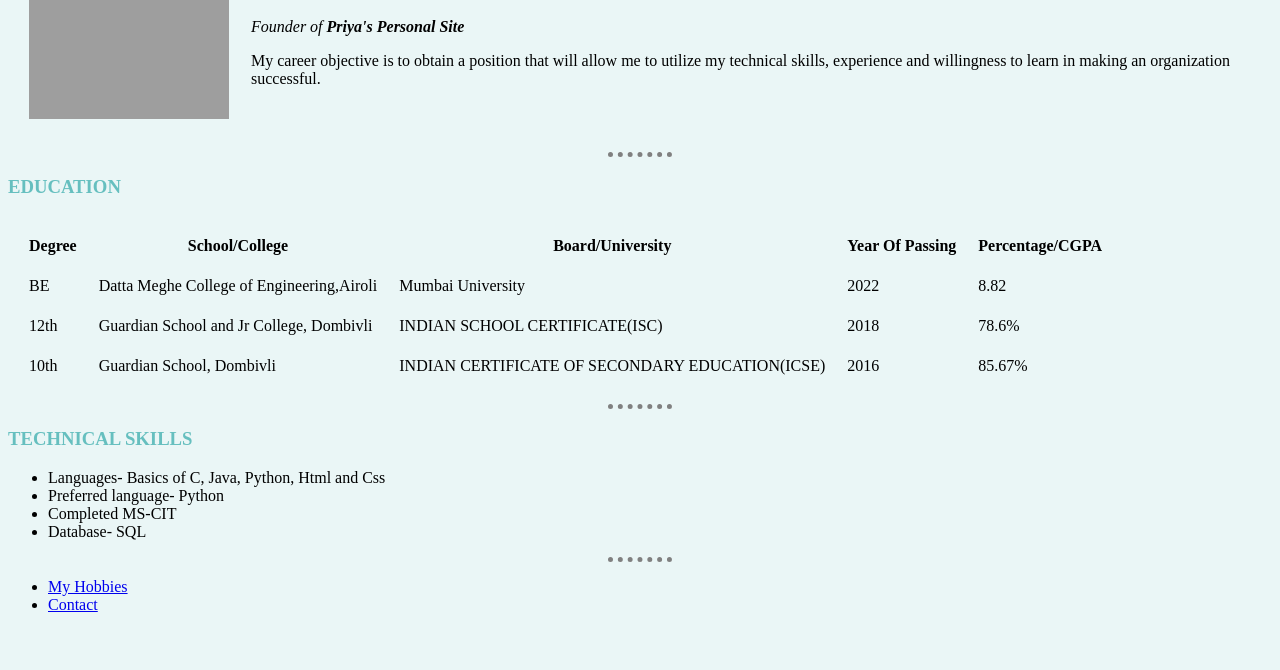
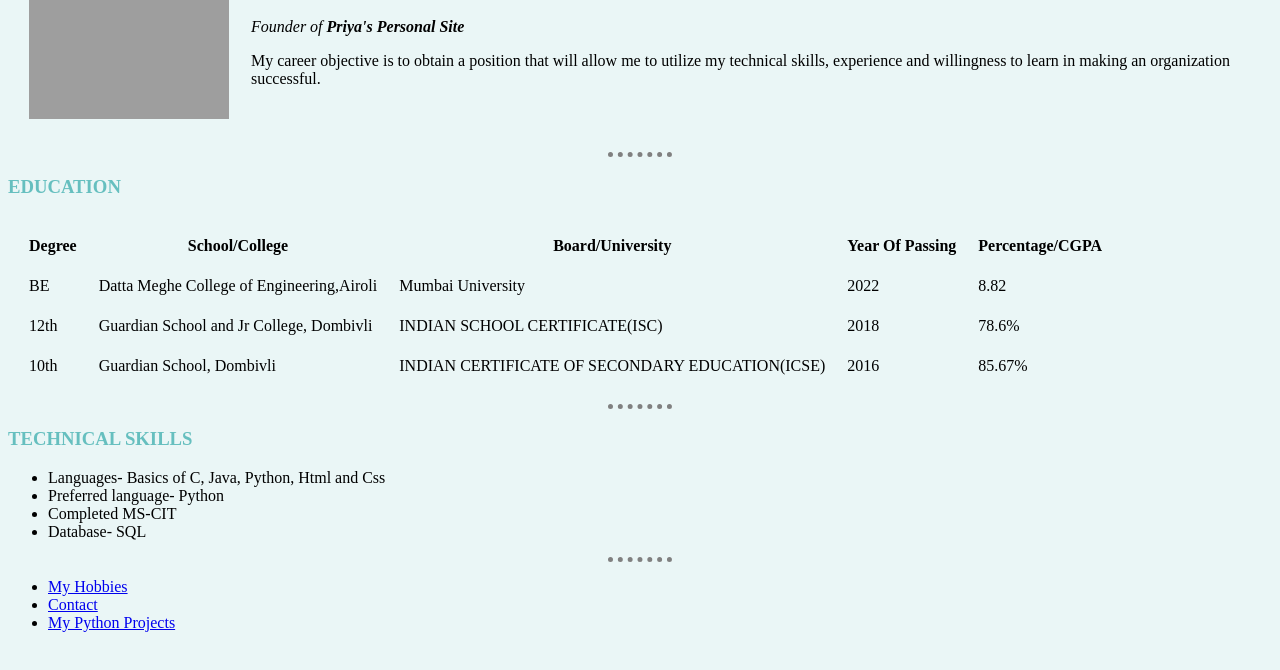
Before and after one commit to Priyavpl/CV, a plain HTML site: page index.html in a window 1280 px wide. Shown: the part 110-780 px from the top of the page. Drawn offline with Linux system fonts and the light colour scheme; grey boxes are pictures that could not be loaded.

Commit message:
Add initial CV website files

```diff
--- a/index.html
+++ b/index.html
@@ -59,6 +59,7 @@
 <ul>
     <li><a href="My_hobbies.html">My Hobbies</a></li>
     <li><a href="Contact.html">Contact</a></li>
+    <li><a href="My_Python_Projects.html">My Python Projects</a></li>
 </ul>
 </body>
 </html>
```
